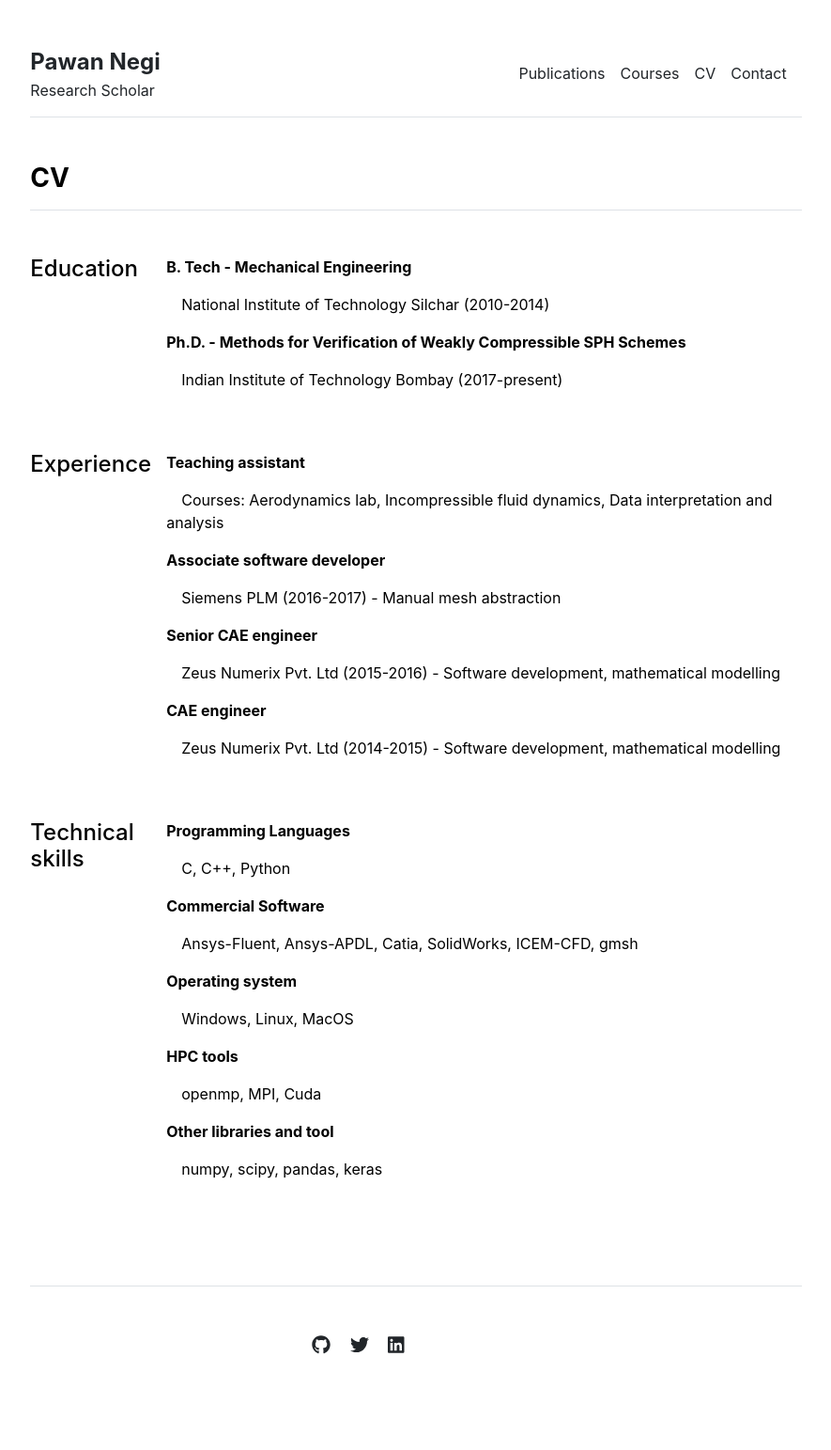
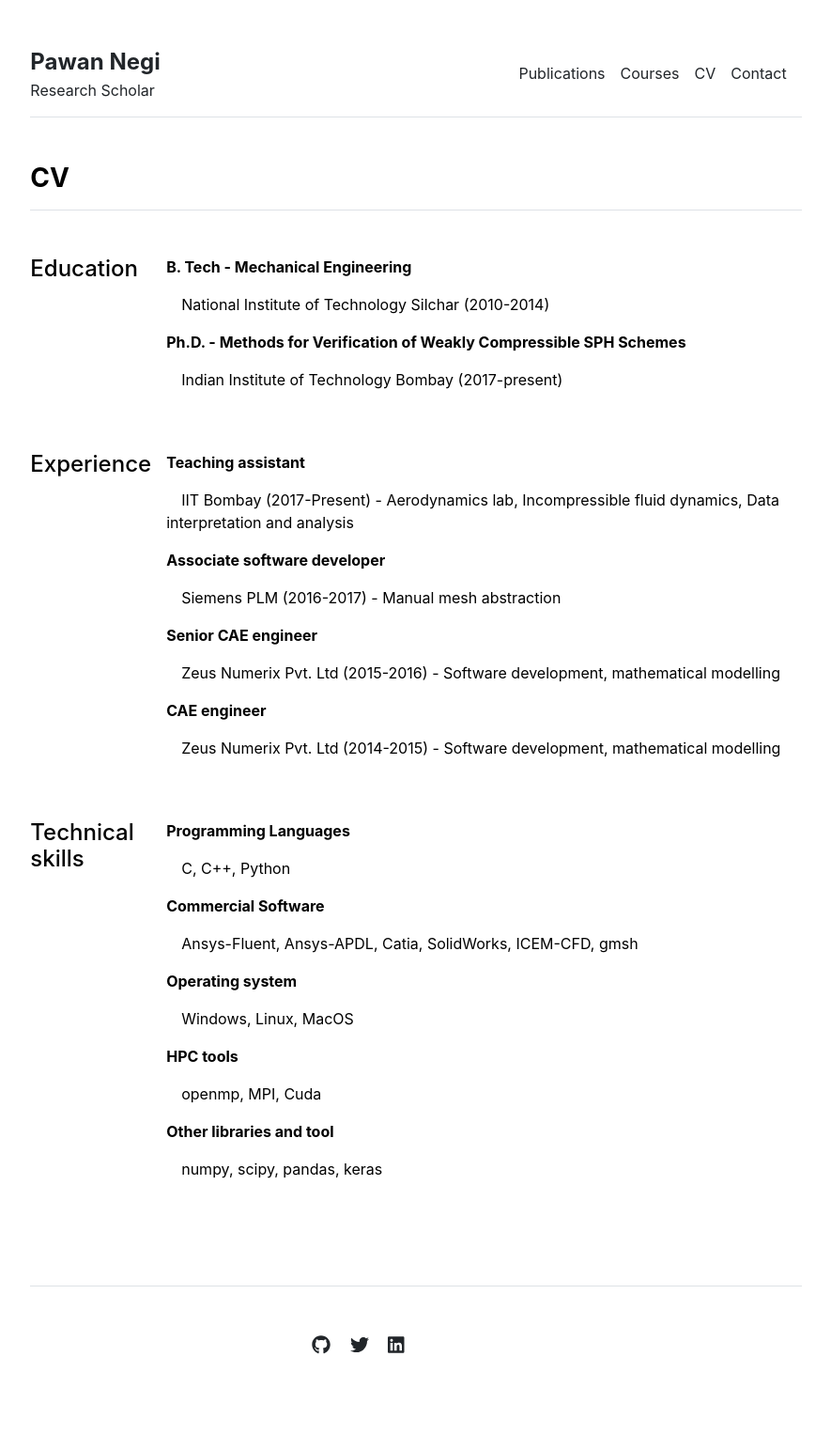
Before and after one commit to pawansnegi/pawansnegi.github.io, a Jekyll site: the page built from cv.md, in a window 1280 px wide. Shown: the whole page at 94% size, without its empty margins (197-1082 px from the left). Built offline with Jekyll 4.4.1, drawn with Linux system fonts in a browser that asks for light colours.

Commit message:
minor fix

```diff
--- a/_data/cv/experience.yml
+++ b/_data/cv/experience.yml
@@ -1,5 +1,5 @@
 - title: 'Teaching assistant'
-  description: 'Courses: Aerodynamics lab, Incompressible fluid dynamics, Data
+  description: 'IIT Bombay (2017-Present) - Aerodynamics lab, Incompressible fluid dynamics, Data
   interpretation and analysis'
 
 - title: 'Associate software developer'
```
